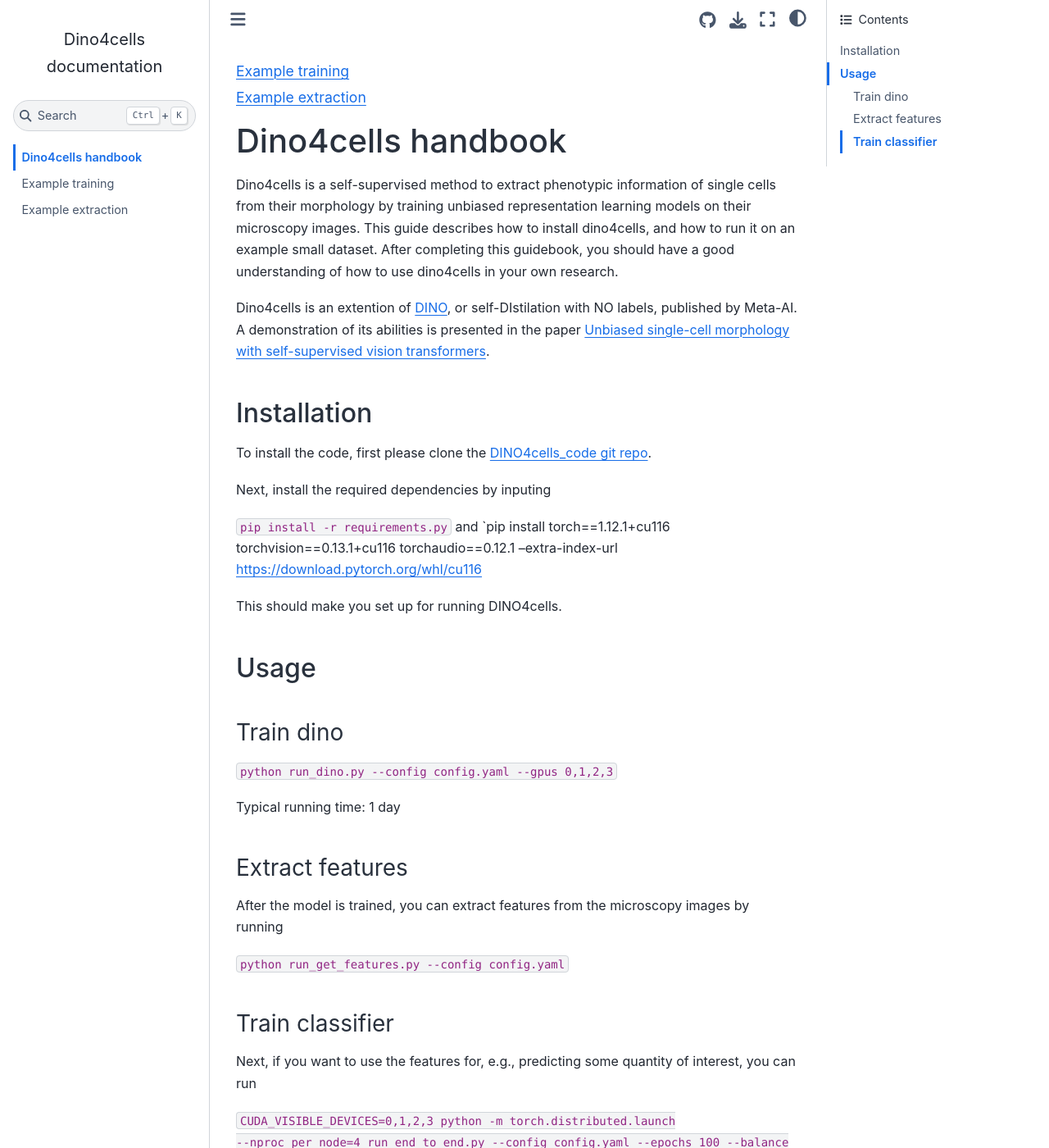
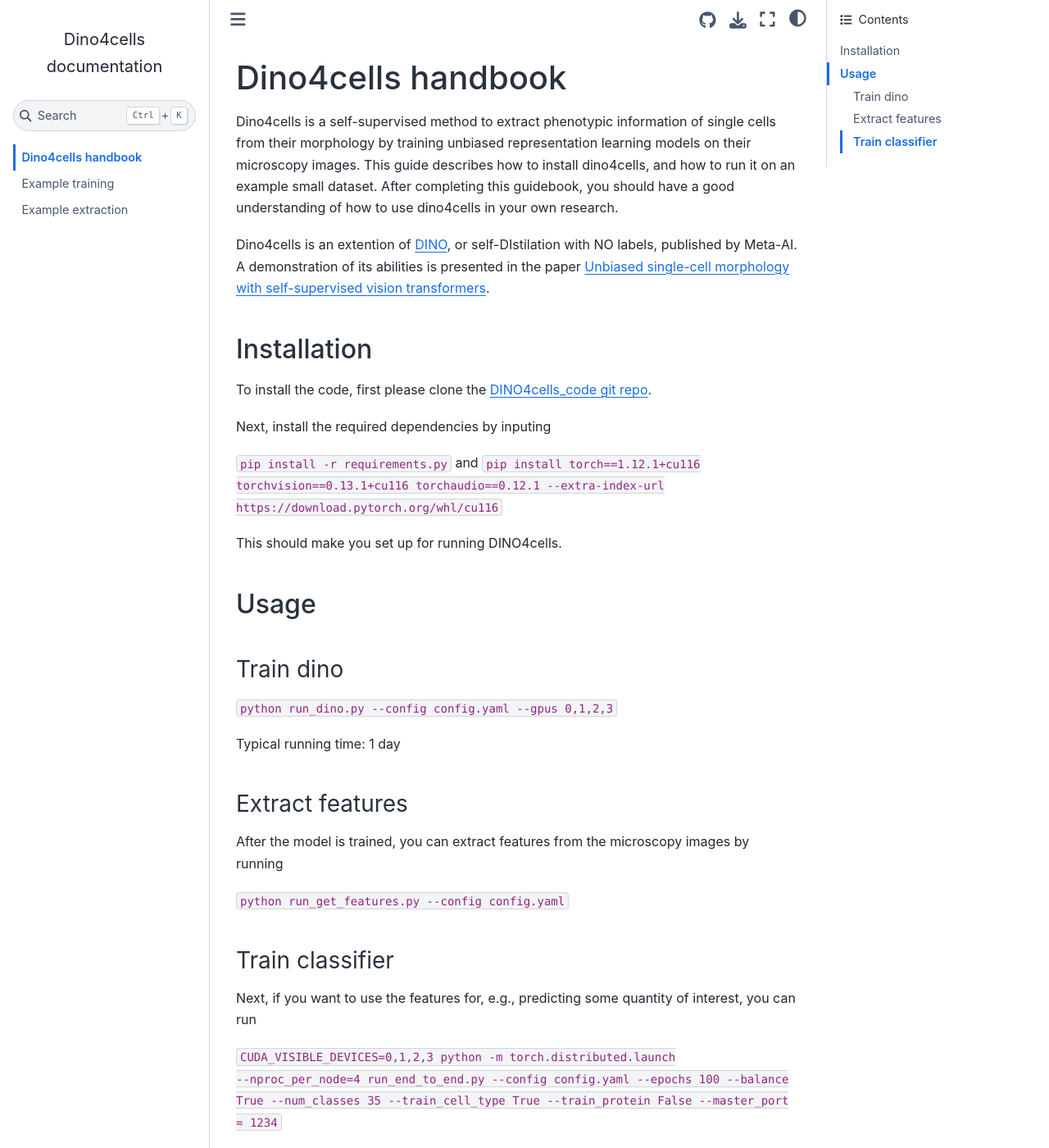
Before and after one commit to broadinstitute/DINO4Cells_code, a Jupyter Book: the page built from docs/index.md, in a window 1280 px wide and 1400 px high. Shown: the whole window at 82% size. Built offline with Jupyter Book 1.0.4 settings and Sphinx 7.4.7 and the Sphinx Book theme 1.1.4, drawn with Linux system fonts in a browser that asks for light colours; some of the changed text lies outside the part shown.

Commit message:
Add docs

````diff
--- a/docs/index.md
+++ b/docs/index.md
@@ -1,6 +1,3 @@
-```{tableofcontents}
-```
-
 # Dino4cells handbook
 
 Dino4cells is a self-supervised method to extract phenotypic information of single cells from their morphology by training unbiased representation learning models on their microscopy images. This guide describes how to install dino4cells, and how to run it on an example small dataset. After completing this guidebook, you should have a good understanding of how to use dino4cells in your own research.
@@ -16,7 +13,7 @@
 
 `pip install -r requirements.py`
 and
-`pip install torch==1.12.1+cu116 torchvision==0.13.1+cu116 torchaudio==0.12.1 --extra-index-url https://download.pytorch.org/whl/cu116
+`pip install torch==1.12.1+cu116 torchvision==0.13.1+cu116 torchaudio==0.12.1 --extra-index-url https://download.pytorch.org/whl/cu116`
 
 This should make you set up for running DINO4cells.
 
@@ -37,3 +34,6 @@
 Next, if you want to use the features for, e.g., predicting some quantity of interest, you can run
 
 `CUDA_VISIBLE_DEVICES=0,1,2,3 python -m torch.distributed.launch --nproc_per_node=4 run_end_to_end.py --config config.yaml --epochs 100 --balance True --num_classes 35 --train_cell_type True --train_protein False --master_port = 1234`
+
+```{tableofcontents}
+```
````
